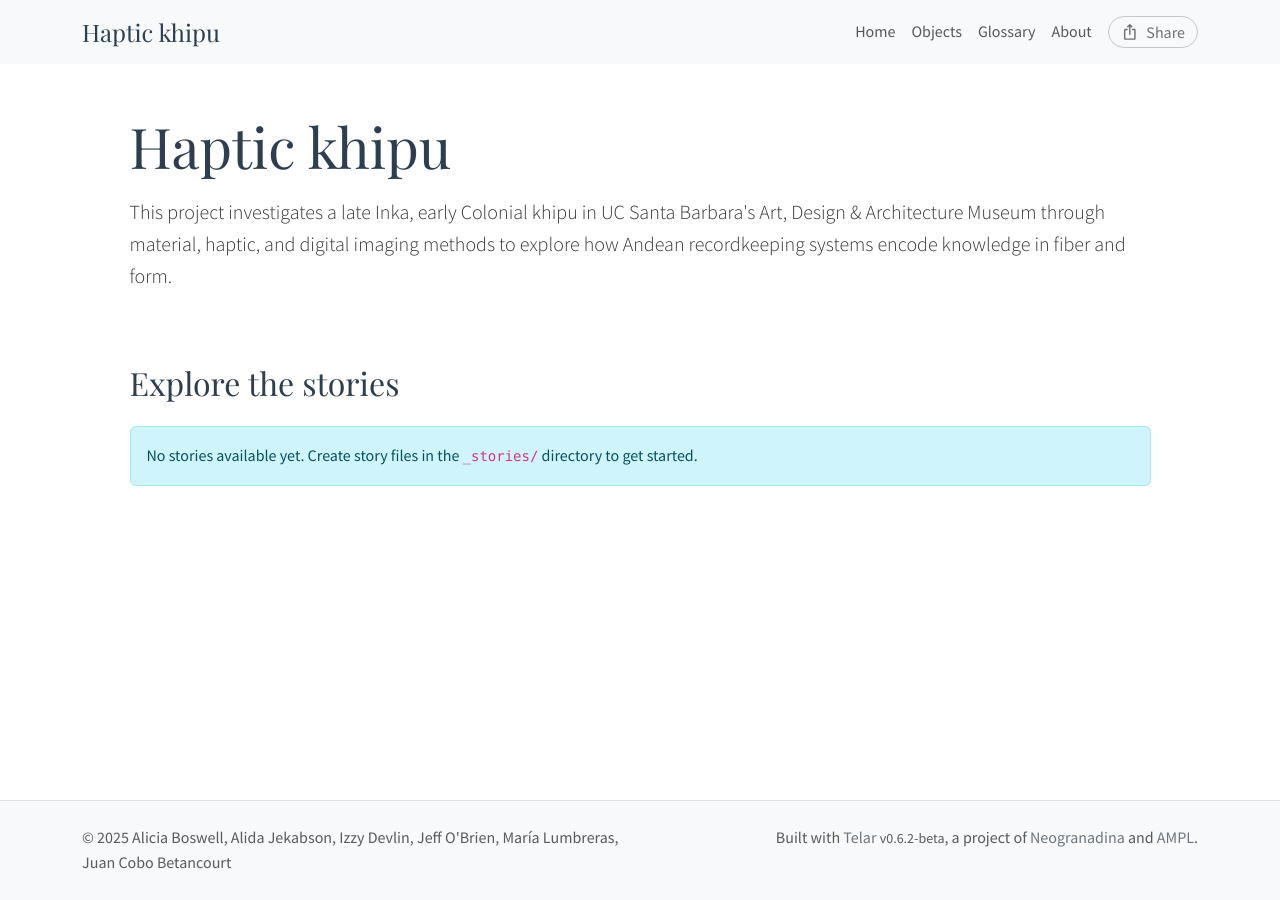
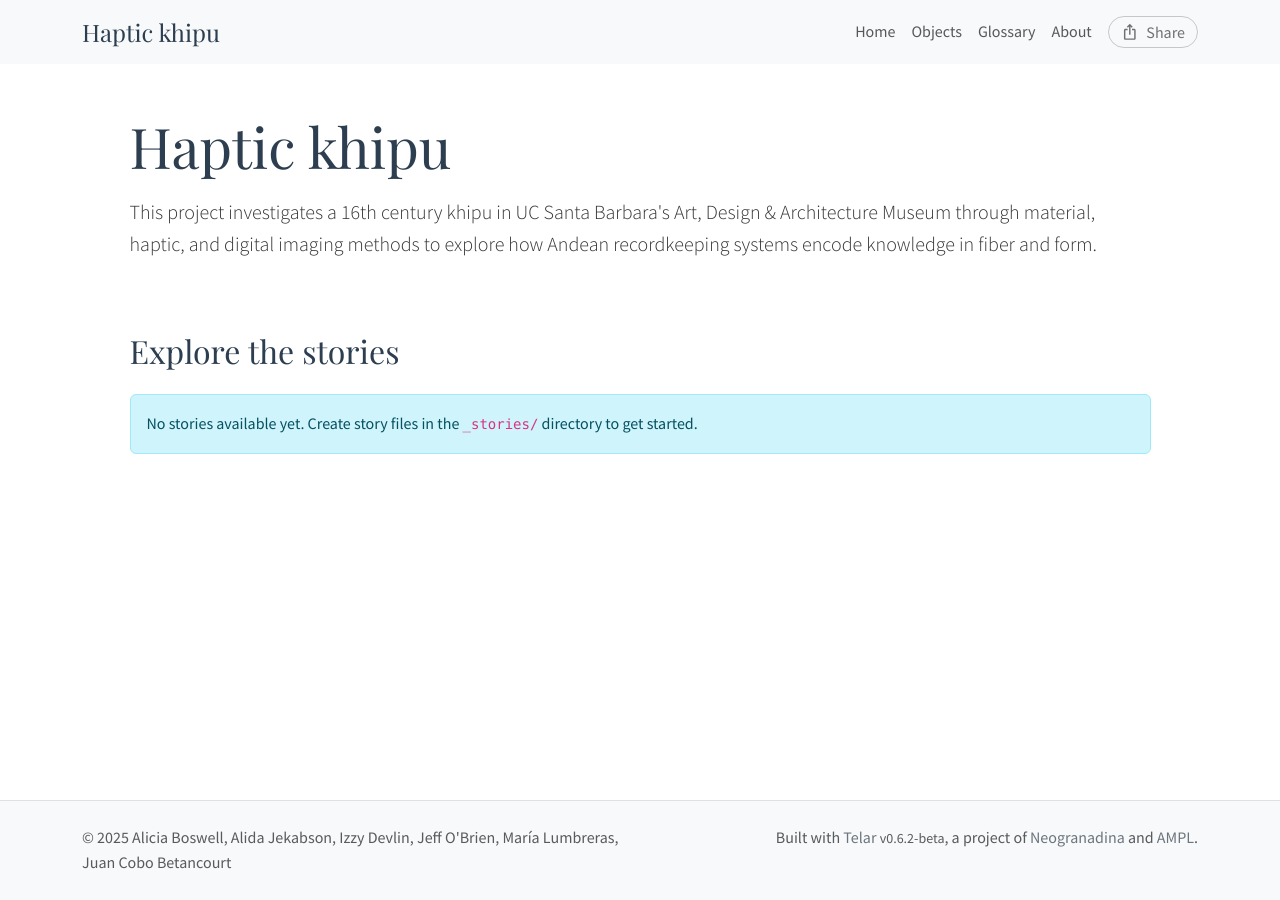
Before and after one commit to mirl-ucsb/story, a Jekyll site: the page built from index.md, in a window 1280 px wide. Built offline with Jekyll 4.4.1, drawn with Linux system fonts in a browser that asks for light colours.

Commit message:
Update _config.yml

```diff
--- a/_config.yml
+++ b/_config.yml
@@ -3,7 +3,7 @@
 
 # Site Settings
 title: Haptic khipu
-description: This project investigates a late Inka, early Colonial khipu in UC Santa
+description: This project investigates a 16th century khipu in UC Santa
   Barbara's Art, Design & Architecture Museum through material, haptic, and digital
   imaging methods to explore how Andean recordkeeping systems encode knowledge in
   fiber and form.
```
